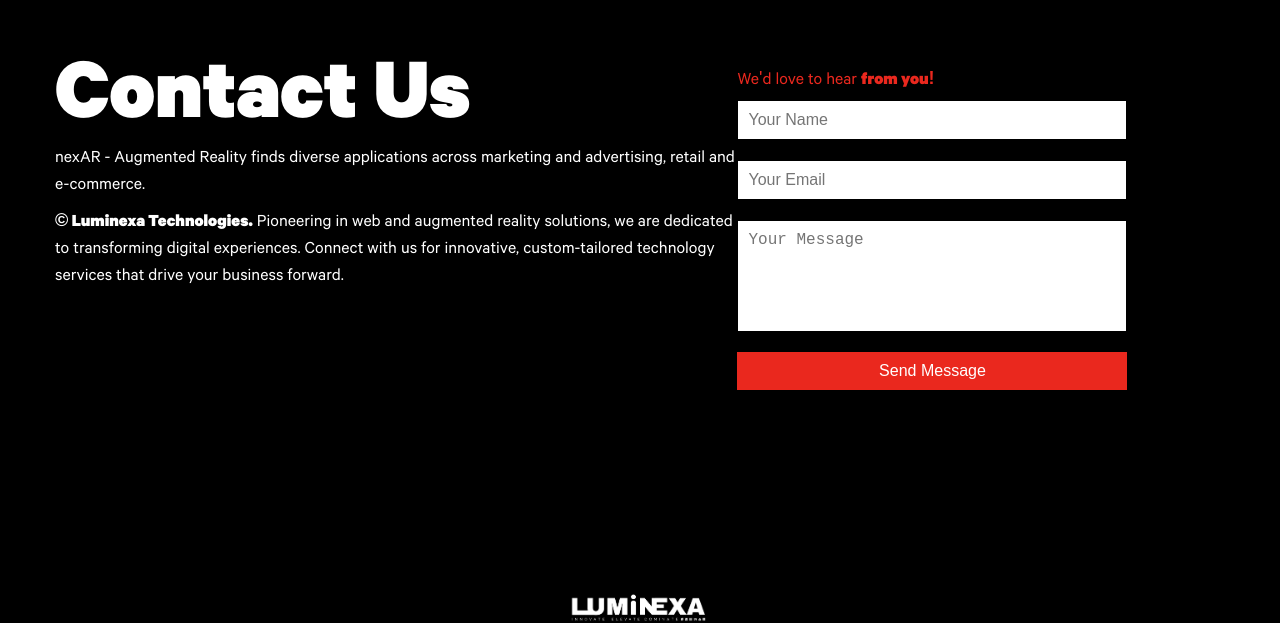
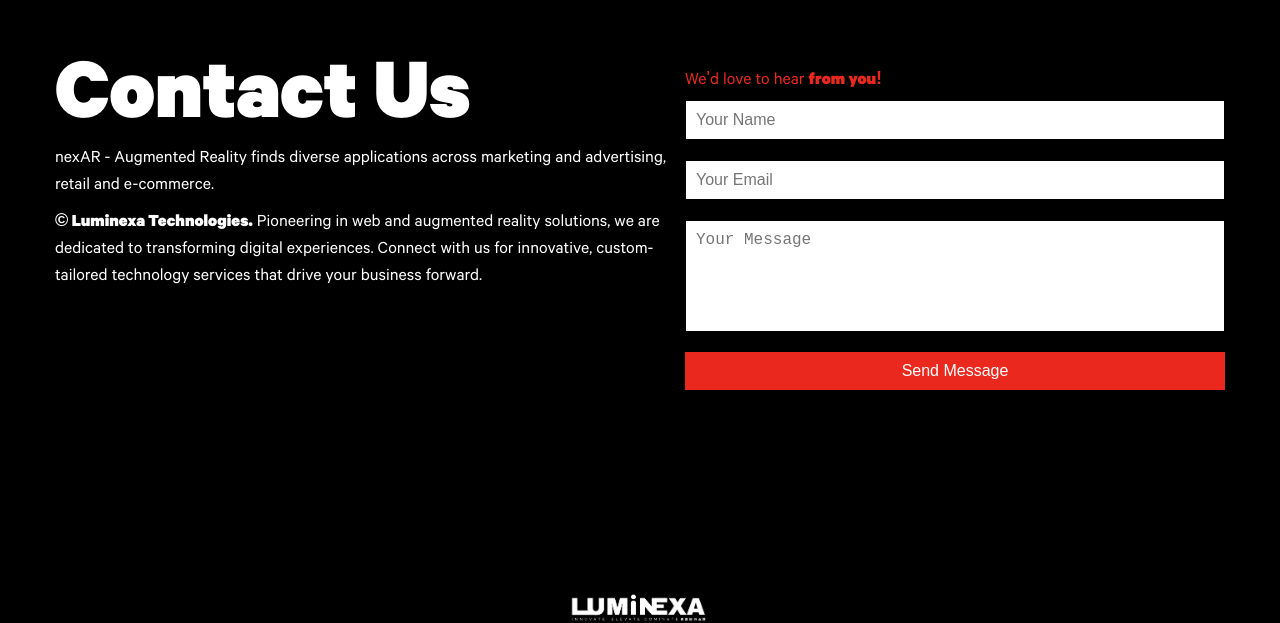
Before and after one commit to PS-PrashantFSD/netlifych, a Next.js app: page / in a window 1280 px wide. Shown: the part 3079-3702 px from the top of the page. Built offline with nearby package versions, Linux system fonts and the light colour scheme.

Commit message:
home page implement to center

```diff
--- a/components/Home/Form/Form.jsx
+++ b/components/Home/Form/Form.jsx
@@ -35,7 +35,7 @@
   & p {
     color: white;
     line-height: 1.5;
-    margin: 10px 0;
+    margin: 10px 0 0 0;
   }
 
   ${({ theme }) => theme.breakpoints.small`
@@ -44,10 +44,9 @@
 `;
 
 const FormWrapper = styled.div`
-  width: 33.333%;
+  width: 50%;
 
   ${({ theme }) => theme.breakpoints.small`
-    margin-left: 0;
     width: 100%;
   `};
 `;
```
